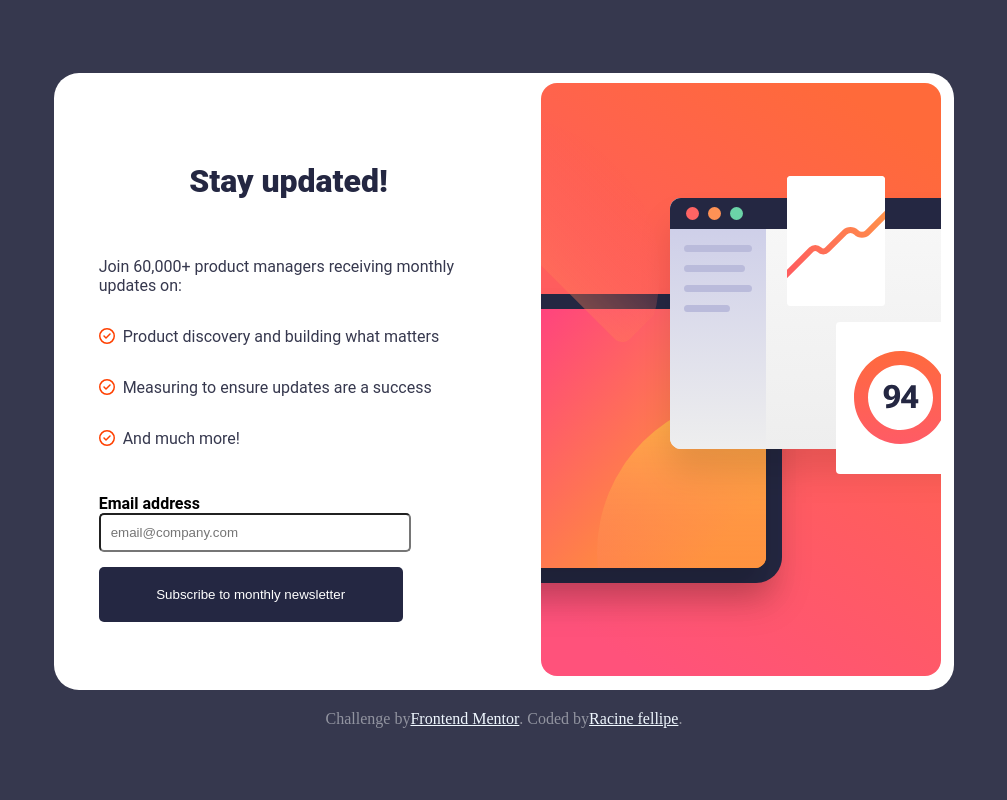
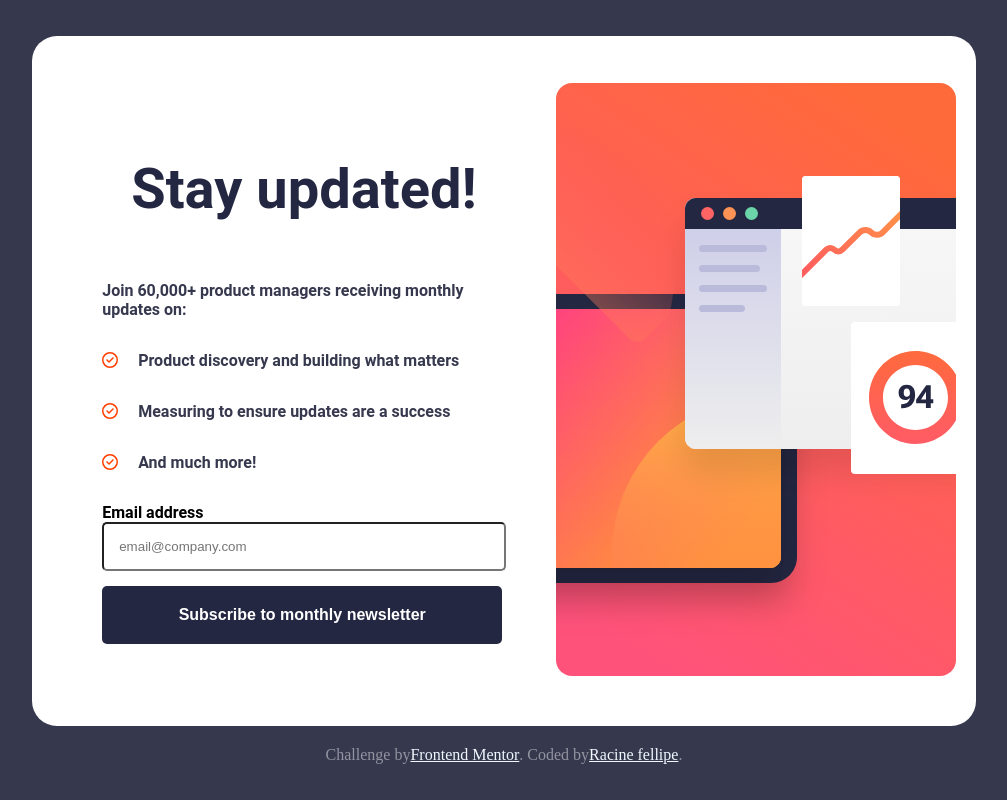
Before and after one commit to racinefe/formulario-inscricao, a React (Vite) app: page / in a window 1280 px wide. Shown: the whole page, without its empty margins (136-1143 px from the left). Built offline with nearby package versions, Linux system fonts and the light colour scheme.

Commit message:
estilizando componentes e criando mensagem de confirmação de email

```diff
--- a/src/componentes/Email/index.jsx
+++ b/src/componentes/Email/index.jsx
@@ -1,11 +1,72 @@
-import "./style.css"
+import { useState } from "react";
+import SuccessMessage from "../MenssagemPopUp/SuccessMessage";
+import "./style.css";
+
 function EmailField() {
-    return (
-        <div className="inputs">
-            <label>Email address</label>
-            <input type="email" placeholder="email@company.com"/>
-            <button className="centered-button">Subscribe to monthly newsletter</button>
-        </div>
-    );
+  const [email, setEmail] = useState("");
+  const [isValidEmail, setIsValidEmail] = useState(true);
+  const [isSubmitted, setIsSubmitted] = useState(false);
+  const [showSuccessMessage, setShowSuccessMessage] = useState(false);
+
+  const handleEmailChange = (e) => {
+    setEmail(e.target.value);
+    setIsValidEmail(true);
+  };
+
+  const handleSubmit = (e) => {
+    e.preventDefault();
+
+    if (!validateEmail(email)) {
+      setIsValidEmail(false);
+      return;
+    }
+
+    setIsSubmitted(true);
+    setShowSuccessMessage(true);
+
+  };
+
+  const validateEmail = (email) => {
+    // Lógica de validação de e-mail (pode ser uma expressão regular ou outra forma de validação)
+    // Neste exemplo, é considerado válido se tiver pelo menos um caractere antes do @ e a extensão '.com'
+    const regex = /^[^\s@]+@[^\s@]+\./;
+    const hasComExtension = email.endsWith(".com");
+    return regex.test(email) && hasComExtension;
+  };
+
+  const handleSuccessMessageClose = () => {
+    setShowSuccessMessage(false);
+  };
+
+  return (
+    <div className="inputs">
+      <label>Email address</label>
+
+      <input
+        type="email"
+        placeholder="email@company.com"
+        value={email}
+        onChange={handleEmailChange}
+        className={`input-email ${!isValidEmail ? "invalid-email" : ""}`}
+      />
+      <button
+        className="centered-button"
+        onClick={handleSubmit}
+        disabled={!validateEmail || isSubmitted}
+      >
+        {isSubmitted ? "Subscribed!" : "Subscribe to monthly newsletter"}
+      </button>
+
+      {!isValidEmail && <p className="error-message">Invalid email address</p>}
+      {showSuccessMessage && (
+        <SuccessMessage
+          message="Thanks for subcribing!"
+          email={email}
+          onClose={handleSuccessMessageClose}
+        />
+      )}
+    </div>
+  );
 }
+
 export default EmailField;
--- a/src/componentes/Email/style.css
+++ b/src/componentes/Email/style.css
@@ -3,21 +3,29 @@
     font-weight: bold;
     color: #000;
     margin-top: 10px;
-    margin-left: 2rem;
-    width: 80%;
 
-
-  }
+   }
   .inputs input {
     display: flex;
-    padding:10px;
+    padding:15px;
     border-radius: 5px;
     margin-bottom: 15px;
     cursor: pointer;
     color: #000;
     background-color: hsl(0, 0%, 100%);
-    width: 18rem;
+    width: 23.1rem;
 
+  }
+  .input-email {
+    color: black; /* Cor padrão da fonte */
+  }
+
+  .invalid-email {
+    background-color: #ff0000; /* Cor vermelho claro para e-mail inválido */
+  }
+
+  .error-message {
+    color: #ff0000; /* Cor vermelho claro para a mensagem de erro */
   }
   .centered-button {
     display: flex;
@@ -30,6 +38,8 @@
     color: hsl(0, 0%, 100%);
     border: none;
     background-color:  hsl(234, 29%, 20%);
-    width: 19rem;
+    font-weight:600;
+    font-size: 1rem;
+    width: 25rem;
 
   }
--- a/src/componentes/Form/style.css
+++ b/src/componentes/Form/style.css
@@ -4,14 +4,15 @@
   justify-content: center;
   align-items: center;
   width: 55rem;
-  padding: 10px;
+  padding: 2rem;
   border-radius: 25px;
   background-color: hsl(0, 0%, 100%);
 }
 .container {
   display: grid;
-  grid-template-columns: repeat(1, 1fr);
-  grid-gap: 20px;
+  grid-template-columns: repeat(1, 2fr);
+  grid-gap: 5px;
+  padding: 50px;
 }
 
 @media (max-width: 768px) {
--- /dev/null
+++ b/src/componentes/MenssagemPopUp/SuccessMessage.jsx
@@ -0,0 +1,29 @@
+import { useState } from "react";
+import img from '../MenssagemPopUp/icon-success.svg';
+import "./style.css";
+
+function SuccessMessage({ message,email, onClose }) {
+  const [isVisible, setIsVisible] = useState(true);
+
+  const handleClose = () => {
+    setIsVisible(false);
+    onClose();
+  };
+
+  return (
+    <>
+      {isVisible && (
+        <div className="success-message">
+            <img className="image" src={img} alt="Form Image" />
+            <h1>{message}</h1>
+            <p>A confirmation email has been sent to {email}. Please open it and click the button inside to confirm your subscription. </p>
+          <button className="close-button" onClick={handleClose}>
+            Dismiss message
+          </button>
+        </div>
+      )}
+    </>
+  );
+}
+
+export default SuccessMessage;
--- /dev/null
+++ b/src/componentes/MenssagemPopUp/style.css
@@ -0,0 +1,47 @@
+.success-message {
+    position: fixed;
+    top: 50%;
+    left: 50%;
+    transform: translate(-50%, -50%);
+
+    background-color: hsl(0, 0%, 100%);
+    border:none;
+    border-radius: 10px;
+
+    width: 20rem;
+    height: 20rem;
+    padding: 30px;
+    text-align: center;
+    text-align: left;
+    box-shadow: 0px 2px 4px rgba(0, 0, 0, 0.2);
+    z-index: 9999;
+  }
+
+  .success-message h1 {
+    margin-top: 25px;
+    color: hsl(234, 29%, 20%);
+    font-weight: bold;
+  }
+  .success-message p {
+    font-weight: 100;
+    color: hsl(234, 29%, 20%);
+   }
+  .image {
+    width: 40px;
+    height: 40px;
+  }
+  .close-button {
+    margin-top: 20px;
+    padding:15px;
+    border-radius: 5px;
+    border: none;
+    cursor: pointer;
+    width: 20rem;
+
+    color: hsl(0, 0%, 100%);
+    background: radial-gradient(farthest-corner at right bottom,#E4734F,#CC4165);
+
+    font-weight:600;
+    font-size: 1rem;
+
+  }
--- a/src/componentes/Paragraph/index.jsx
+++ b/src/componentes/Paragraph/index.jsx
@@ -5,7 +5,10 @@ import "./style.css";
 function FormParagraph() {
   return (
     <div className="form-paragraph">
-      <p>Join 60,000+ product managers receiving monthly updates on:</p>
+      <div className="paragraph-container">
+        <p>Join 60,000+ product managers receiving monthly updates on:</p>
+      </div>
+
       <div className="paragraph-container">
         <div className="icon">
           <FontAwesomeIcon icon={faCheckCircle} style={{ color: "#ff4000" }} />
--- a/src/componentes/Paragraph/style.css
+++ b/src/componentes/Paragraph/style.css
@@ -1,21 +1,20 @@
 .form-paragraph {
-    font-family: 'Roboto', sans-serif;
-    font-weight:400;
-    display: flex;
-    flex-direction: column;
-    color: hsl(235, 18%, 26%);
-    margin-left: 2rem;
-    width: 80%;
+  font-family: 'Roboto', sans-serif;
+  position: relative;
+
+
   }
 
   .paragraph-container {
-    position: relative;
+    font-weight:600;
+    font-size: 1rem;
+    color: hsl(235, 18%, 26%);
     display: flex;
     align-items: center;
-    width: 350px;
+    width: 25rem;
 
   }
 
   .icon {
-    margin-right: 8px;
+    margin-right: 20px;
   }
--- a/src/componentes/Titulo/index.jsx
+++ b/src/componentes/Titulo/index.jsx
@@ -1,6 +1,11 @@
 import "./style.css";
 function FormTitle () {
-  return <h1 className="titulo">Stay updated!</h1>
+  return (
+    <div className="titulo">
+      <h1>Stay updated!</h1>
+    </div>
+
+  )
 }
 
 export default FormTitle;
--- a/src/componentes/Titulo/style.css
+++ b/src/componentes/Titulo/style.css
@@ -1,10 +1,13 @@
 .titulo {
-  text-align: center;
+  display: flex;
+  justify-content: center;
   font-family: 'Roboto', sans-serif;
-  margin-left: 2rem;
-  width: 80%;
-  font-weight: 900;
-  font-size: 2rem;
+
+}
+
+.titulo h1{
+  font-size: 3.5rem;
+  font-weight: 700;
 
   color:  hsl(234, 29%, 20%);
 
```
Also changed, not shown: src/componentes/MenssagemPopUp/icon-success.svg (renamed from src/assets/images/icon-success.svg).
